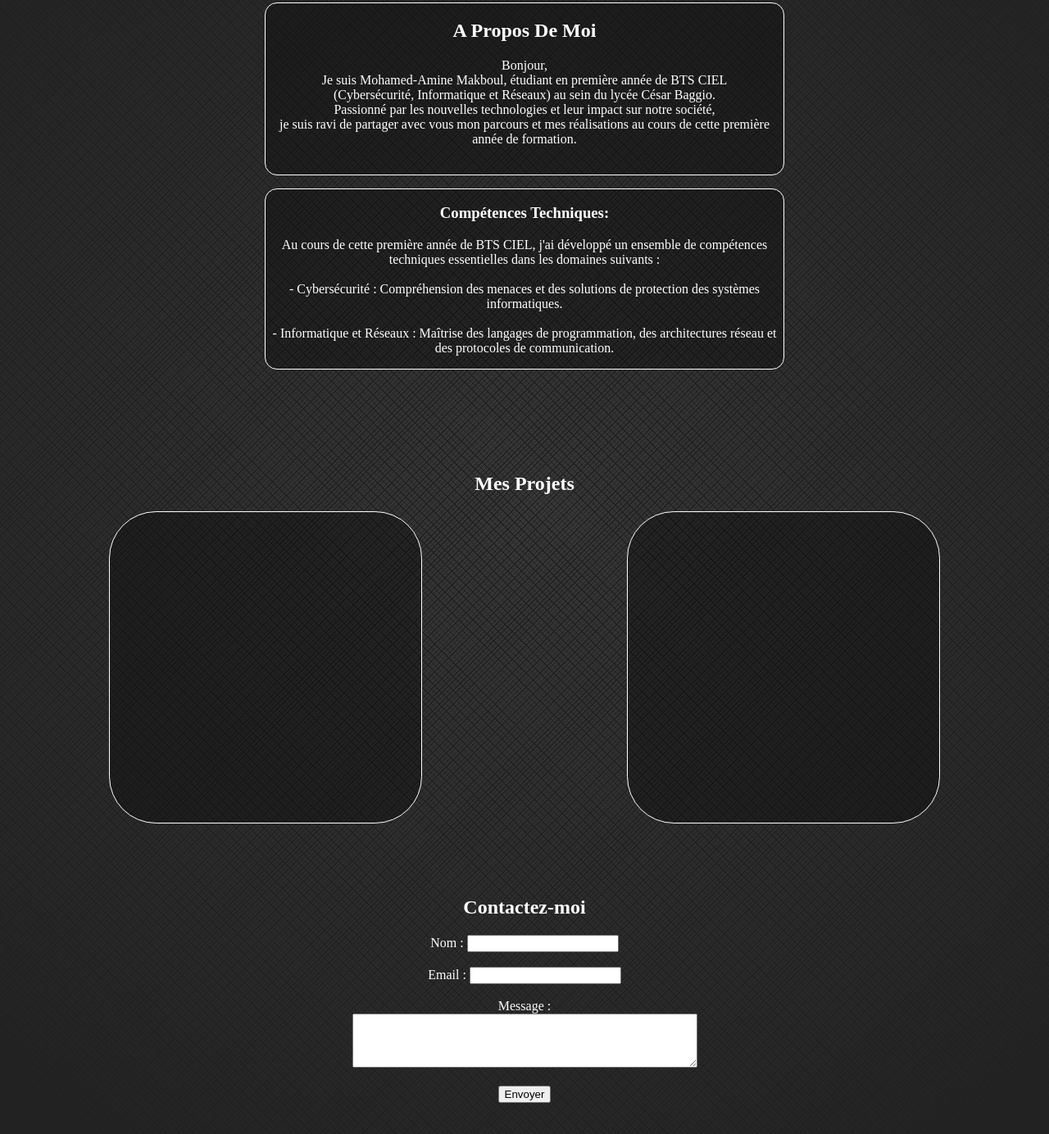
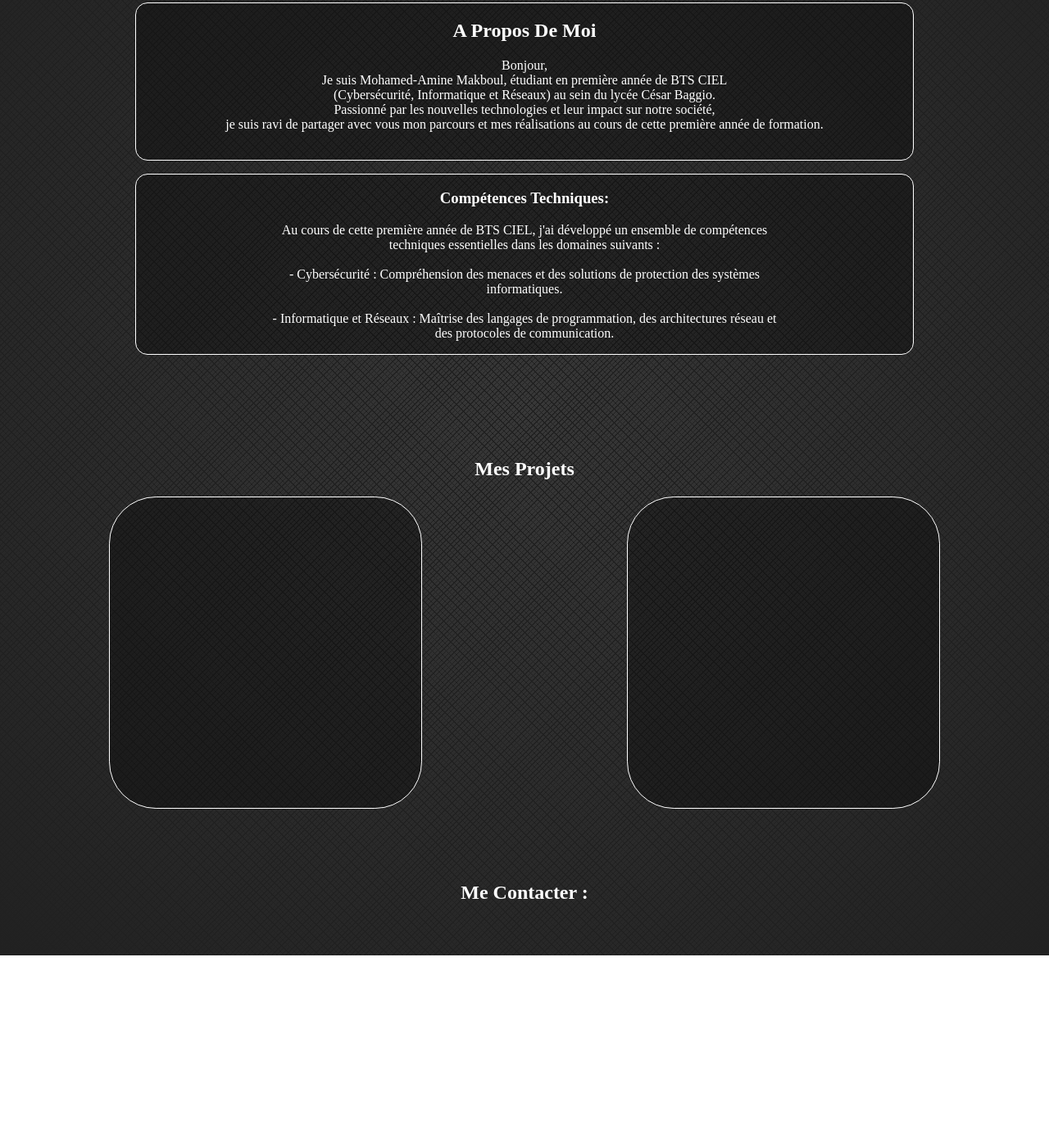
Before and after one commit to mohamed-mkb/Mon-PortFolio, a plain HTML site: page index.html in a window 1280 px wide. Shown: the part 172-1556 px from the top of the page at 82% size. After the commit the page ends 1338 px from the top, so only its background shows below. Drawn offline with Linux system fonts and the light colour scheme.

Commit message:
finition

```diff
--- a/index.html
+++ b/index.html
@@ -72,16 +72,8 @@
 
     </section>
     <section id="contactSection">
-        <h2>Contactez-moi</h2>
-        <form>
-            <label for="name">Nom :</label>
-            <input type="text" id="name" name="name"><br><br>
-            <label for="email">Email :</label>
-            <input type="email" id="email" name="email"><br><br>
-            <label for="message">Message :</label><br>
-            <textarea id="message" name="message" rows="4" cols="50"></textarea><br><br>
-            <input type="submit" value="Envoyer">
-        </form>
+        <h2>Me Contacter :</h2>
+
     </section>
 </body>
 
--- a/style.css
+++ b/style.css
@@ -69,7 +69,7 @@ body {
 #maSection {
     border: 1px solid white;
     border-radius: 15px;
-    width: 50%;
+    width: 75%;
     margin-bottom: 1em;
     margin-left: auto;
     margin-right: auto;
@@ -81,7 +81,7 @@ body {
 #skillsSection {
     border: 1px solid white;
     border-radius: 15px;
-    width: 50%;
+    width: 75%;
     padding-bottom: 1em;
     margin-left: auto;
     margin-right: auto;
```
